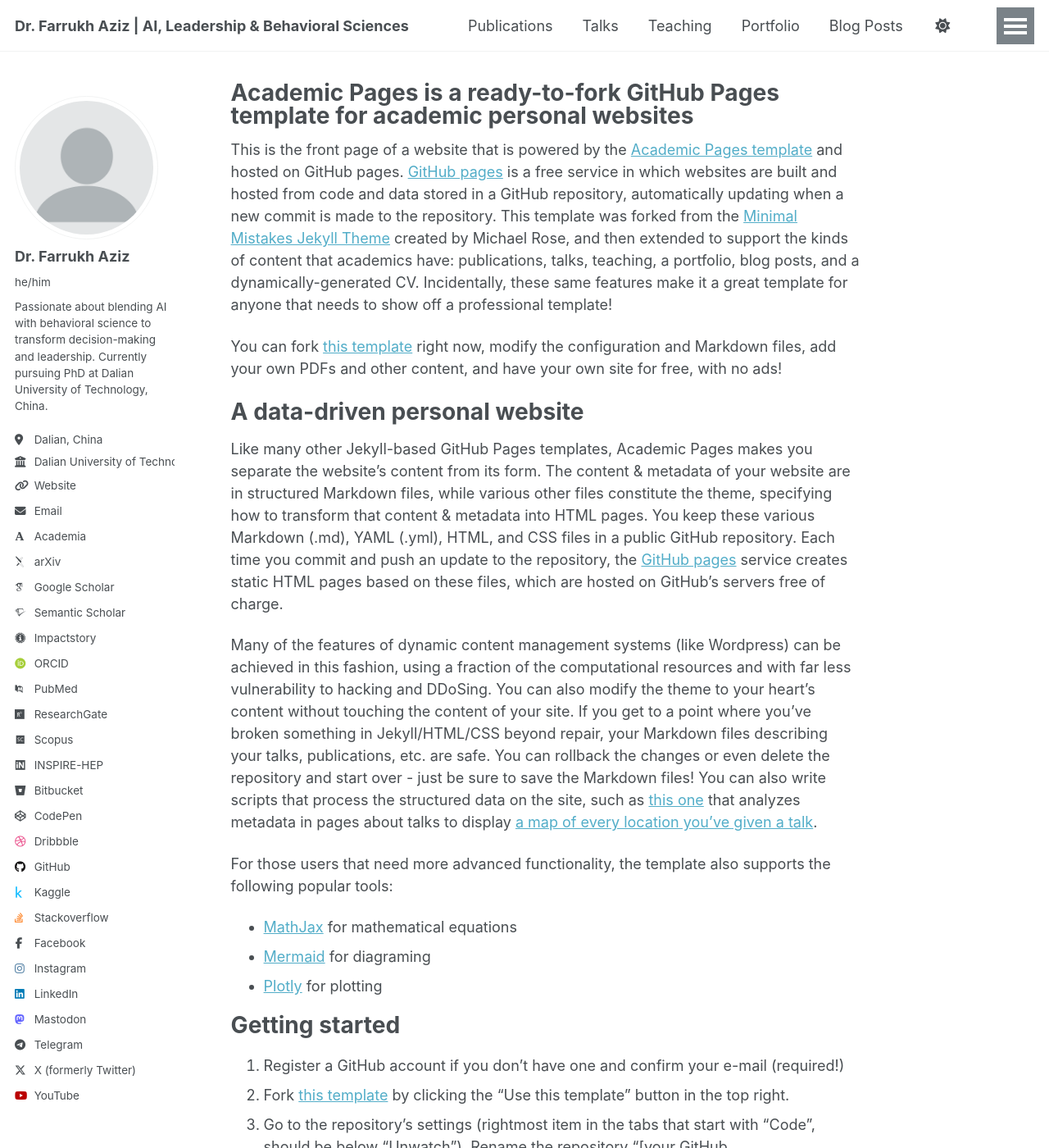
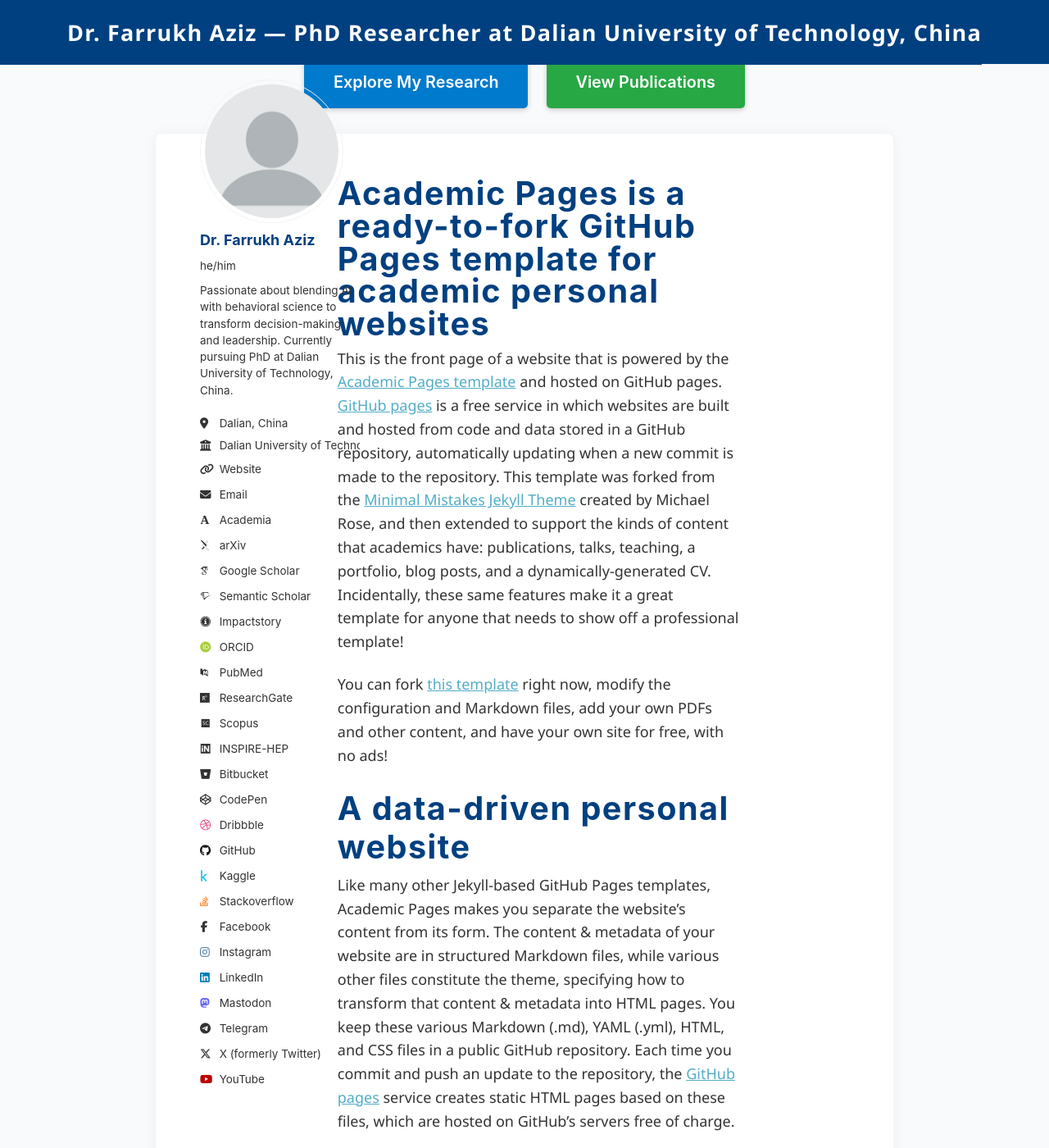
Before and after one commit to engrfarrukhaziz/engrfarrukhaziz.github.io, a Jekyll site: the page built from _pages/about.md, in a window 1280 px wide and 1400 px high. Shown: the whole window at 82% size. Built offline with Jekyll 4.4.1, drawn with Linux system fonts in a browser that asks for light colours; some web fonts are replaced; a script that is not in the unit is left out; some of the changed text lies outside the part shown.

Commit message:
Update default.html

```diff
--- a/_layouts/default.html
+++ b/_layouts/default.html
@@ -9,21 +9,162 @@ layout: compress
   <head>
     {% include head.html %}
     {% include head/custom.html %}
+    <style>
+      /* Custom professional styles */
+      body {
+        font-family: "Segoe UI", Tahoma, Geneva, Verdana, sans-serif;
+        line-height: 1.6;
+        background-color: #f9fafb;
+        color: #333;
+        margin: 0; padding: 0;
+      }
+      .masthead {
+        background-color: #004080;
+        color: white;
+        padding: 1rem 2rem;
+        font-weight: 600;
+        font-size: 1.5rem;
+        letter-spacing: 1.2px;
+        text-align: center;
+      }
+      .site-cta {
+        text-align: center;
+        margin: 1.5rem 0;
+      }
+      .btn {
+        display: inline-block;
+        background-color: #007acc;
+        color: white;
+        padding: 0.75em 1.8em;
+        font-weight: 600;
+        font-size: 1.1rem;
+        border-radius: 5px;
+        text-decoration: none;
+        transition: background-color 0.3s ease;
+        box-shadow: 0 2px 6px rgba(0,0,0,0.2);
+      }
+      .btn:hover {
+        background-color: #005fa3;
+        box-shadow: 0 4px 12px rgba(0,0,0,0.3);
+      }
+      .content-wrapper {
+        max-width: 900px;
+        margin: 0 auto;
+        padding: 1rem 2rem 3rem;
+        background: white;
+        box-shadow: 0 0 15px rgba(0,0,0,0.05);
+        border-radius: 8px;
+      }
+      h1, h2, h3 {
+        color: #004080;
+        margin-top: 1.5rem;
+      }
+      h1 {
+        font-size: 2.2rem;
+        letter-spacing: 1.5px;
+        margin-bottom: 0.4rem;
+      }
+      h2 {
+        font-size: 1.6rem;
+        margin-top: 2rem;
+      }
+      p.bio {
+        font-size: 1.1rem;
+        color: #555;
+        margin-bottom: 2rem;
+        font-style: italic;
+      }
+      .profile-links a {
+        margin: 0 1rem;
+        color: #007acc;
+        text-decoration: none;
+        font-weight: 600;
+      }
+      .profile-links a:hover {
+        text-decoration: underline;
+      }
+      footer {
+        background-color: #004080;
+        color: white;
+        text-align: center;
+        padding: 1rem 0.5rem;
+        font-size: 0.9rem;
+        margin-top: 3rem;
+        letter-spacing: 1px;
+      }
+      @media (max-width: 600px) {
+        .content-wrapper {
+          padding: 1rem;
+          margin: 1rem;
+        }
+        .masthead {
+          font-size: 1.2rem;
+          padding: 1rem;
+        }
+      }
+    </style>
   </head>
 
   <body>
 
     {% include browser-upgrade.html %}
-    {% include masthead.html %}
 
-    {{ content }}
+    <header class="masthead">
+      Dr. Farrukh Aziz — PhD Researcher at Dalian University of Technology, China
+    </header>
 
-    <div class="page__footer">
-      <footer>
-        {% include footer/custom.html %}
-        {% include footer.html %}
-      </footer>
+    <div class="site-cta">
+      <a href="#research" class="btn">Explore My Research</a>
+      <a href="#publications" class="btn" style="background:#28a745; margin-left:1rem;">View Publications</a>
     </div>
+
+    <main class="content-wrapper">
+
+      {{ content }}
+
+      <section id="about-me">
+        <h1>About Me</h1>
+        <p class="bio">
+          I specialize in the intersection of Artificial Intelligence, behavioral sciences, and management. My research focuses on AI-driven decision-making, leadership impact on workplace behavior, lean manufacturing, and financial risk management. I aim to apply multidisciplinary approaches to solve real-world organizational and engineering challenges.
+        </p>
+      </section>
+
+      <section id="research">
+        <h2>Research Areas</h2>
+        <ul>
+          <li>AI-driven decision-making in organizations</li>
+          <li>Leadership and workplace behavior analysis</li>
+          <li>Lean manufacturing and process optimization</li>
+          <li>Financial risk management and strategic investment</li>
+        </ul>
+      </section>
+
+      <section id="publications">
+        <h2>Selected Publications</h2>
+        <ol>
+          <li><strong>How job stressors affect project-oriented OCB: An ego depletion perspective</strong> - F Aziz, FA Shah, HM Shah (2020)</li>
+          <li><strong>The Role of Artificial Intelligence in Driving ROI through Synergized HR, Marketing, and Financial Decision-Making</strong> - F Aziz et al. (2025)</li>
+          <li><strong>The Strategic Role of Bitcoin in Asset Allocation: Implications for Risk Management and Long-Term Investment Performance</strong> - A Haidar, F Aziz et al. (2025)</li>
+          <li><strong>Lean Assessment of Manufacturing Setup: Heavy Mechanical Complex Hydraulic Shop, Pakistan</strong> - FA Shah, A Ramzan, MF Aziz, F Aziz (2020)</li>
+          <li><strong>An Integrated Model for Forecasting Cotton Production in Pakistan up to 2050</strong> - FA Shah, F Aziz et al.</li>
+        </ol>
+      </section>
+
+      <section id="connect" style="margin-top: 2.5rem;">
+        <h2>Connect with Me</h2>
+        <p class="profile-links">
+          <a href="https://scholar.google.com/citations?hl=en&user=ulUkkPus9M0C" target="_blank" rel="noopener">Google Scholar</a> |
+          <a href="https://www.researchgate.net/profile/Farrukh-Aziz-6" target="_blank" rel="noopener">ResearchGate</a> |
+          <a href="https://orcid.org/0000-0001-7088-0371" target="_blank" rel="noopener">ORCID</a> |
+          <a href="mailto:engrfarrukhaziz@mail.dlut.edu.cn">Email Me</a>
+        </p>
+      </section>
+
+    </main>
+
+    <footer>
+      © 2025 Dr. Farrukh Aziz — PhD Researcher at Dalian University of Technology | engfarrukhaziz@mail.dlut.edu.cn
+    </footer>
 
     {% include scripts.html %}
 
```
